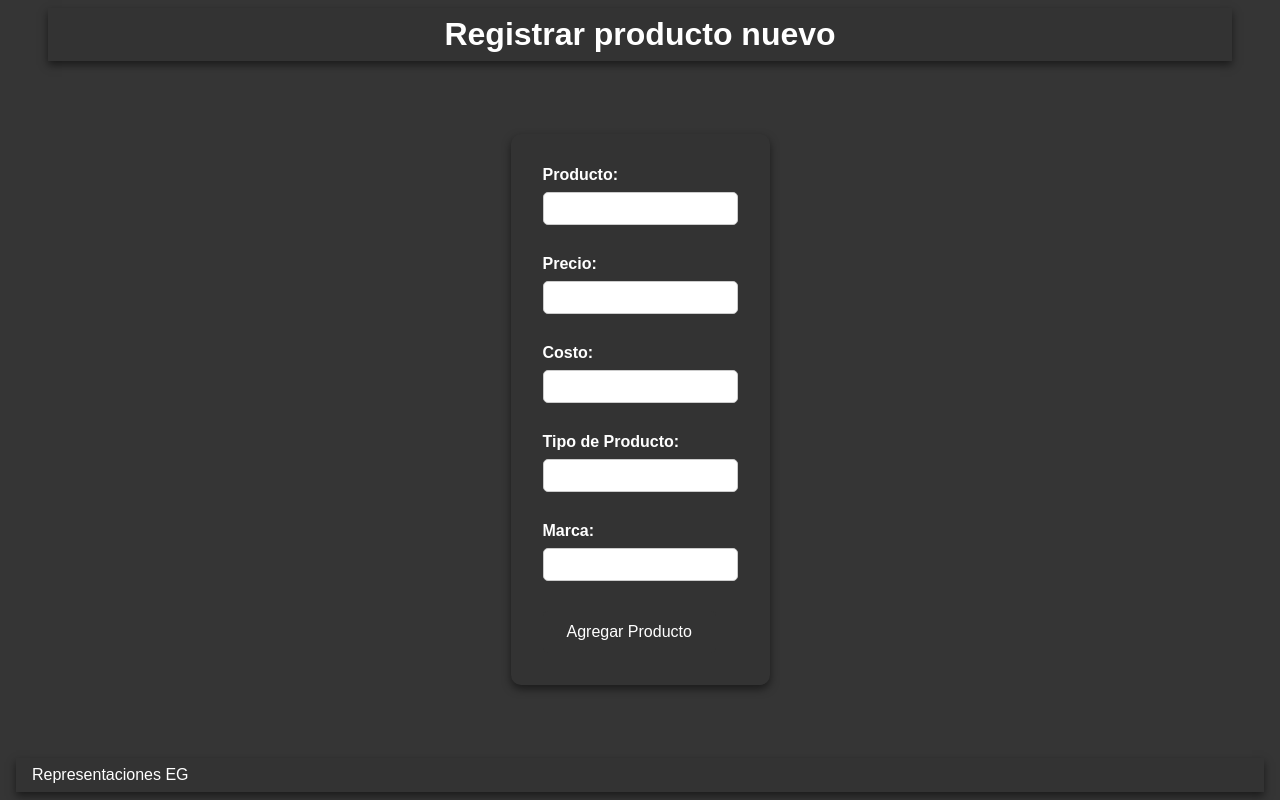
After one commit to adrianescalona228/interfaz-web, a Flask app: page /registrar_producto_nuevo/registrar_producto_nuevo in a window 1280 px wide. The commit adds this page. Run offline with Flask 3, Linux system fonts and the light colour scheme; some libraries are stand-ins or nearby versions.

Commit message:
nueva funcionalidad: agregar una entrada nueva de producto al inventario

```diff
--- a/routes/inventario/inventario.py
+++ b/routes/inventario/inventario.py
@@ -1,9 +1,11 @@
 #routes/compras/compras.py
 from flask import Blueprint, render_template
 from .subfunciones.ver_inventario import ver_inventario_bp
+from .subfunciones.registar_producto_nuevo import registrar_producto_nuevo_bp
 
 inventario_bp = Blueprint('inventario', __name__)
 inventario_bp.register_blueprint(ver_inventario_bp, url_prefix='/ver_inventario')
+inventario_bp.register_blueprint(registrar_producto_nuevo_bp, url_prefix='/registrar_producto_nuevo')
 
 @inventario_bp.route('/inventario')
 def inventario():
--- /dev/null
+++ b/routes/inventario/subfunciones/registar_producto_nuevo.py
@@ -0,0 +1,53 @@
+# routes/registrar_producto_nuevo.py
+import sqlite3
+from flask import Blueprint, render_template, request, jsonify, redirect, url_for, flash
+from ...database import get_db
+
+registrar_producto_nuevo_bp = Blueprint('registrar_producto_nuevo', __name__)
+
+@registrar_producto_nuevo_bp.route('/registrar_producto_nuevo')
+def registrar_producto_nuevo():
+    print('hola estoy dentro de reistrar producto nuevo')
+    return render_template('/inventario/registrar_producto_nuevo.html')
+
+@registrar_producto_nuevo_bp.route('/guardar_producto', methods=['POST'])
+def guardar_producto():
+    data = request.json
+    print(f'Datos recibidos: {data}')
+
+    # Extraer los campos del producto desde el JSON recibido
+    producto = data.get('producto')
+    cantidad = 0
+    precio = float(data.get('precio'))
+    costo = float(data.get('costo'))
+    tipo_de_producto = data.get('tipo_de_producto', '')
+    marca = data.get('marca', '')
+
+    print(f'Producto: {producto}')
+    print(f'Cantidad: {cantidad}')
+    print(f'Precio: {precio}')
+    print(f'Costo: {costo}')
+    print(f'Tipo de Producto: {tipo_de_producto}')
+    print(f'Marca: {marca}')
+
+    # Validación simple
+    if precio <= 0 or costo <= 0:
+        return jsonify({'success': False, 'message': 'Faltan campos obligatorios o valores incorrectos'}), 400
+
+    try:
+        db = get_db()
+        cursor = db.cursor()
+
+        # Insertar los datos en la tabla inventario
+        cursor.execute('''
+            INSERT INTO inventario (PRODUCTO, CANTIDAD, PRECIO, COSTO, TIPO_DE_PRODUCTO, MARCA)
+            VALUES (?, ?, ?, ?, ?, ?)
+        ''', (producto, cantidad, precio, costo, tipo_de_producto, marca))
+
+        db.commit()  # Confirmar la transacción
+        cursor.close()
+
+        return jsonify({'success': True, 'message': 'Producto agregado exitosamente'}), 201
+    except Exception as e:
+        print(f'Error al intentar guardar el producto: {e}')
+        return jsonify({'success': False, 'message': 'Error al agregar el producto'}), 500
--- /dev/null
+++ b/static/js/inventario/agregar_producto_nuevo.js
@@ -0,0 +1,42 @@
+document.addEventListener('DOMContentLoaded', function() {
+    const formInventario = document.querySelector('#producto-form');
+
+    formInventario.addEventListener('submit', function(event) {
+        event.preventDefault(); // Evita el envío tradicional del formulario
+
+        // Verifica si el formulario es válido
+        if (formInventario.checkValidity()) {
+            // Obtén los datos del formulario
+            const formData = new FormData(formInventario);
+            const data = Object.fromEntries(formData.entries());
+
+            console.log(data)
+
+            // Enviar datos al backend usando fetch
+            fetch('/registrar_producto_nuevo/guardar_producto', {
+                method: 'POST',
+                headers: {
+                    'Content-Type': 'application/json'
+                },
+                body: JSON.stringify(data)
+            })
+            .then(response => response.json())
+            .then(data => {
+                if (data.success) {
+                    // Opcional: Vaciar el formulario
+                    formInventario.reset();
+                    console.log(data.message);
+                } else {
+                    alert('Error al agregar producto: ' + data.message);
+                }
+            })
+            .catch(error => {
+                console.error('Error:', error);
+                alert('Ocurrió un error al enviar los datos');
+            });
+        } else {
+            // Manejo si el formulario no es válido
+            formInventario.reportValidity(); // Muestra los errores de validación
+        }
+    });
+});
--- a/templates/index.html
+++ b/templates/index.html
@@ -24,7 +24,7 @@
                 <!-- <img src="/static/icons/clientes.svg" alt="Clientes"> -->
                 <h2>Clientes</h2>
             </a>
-            <a href="{{ url_for('inventario.ver_inventario.ver_inventario') }}" class="tarjeta inventario">
+            <a href="{{ url_for('inventario.inventario') }}" class="tarjeta inventario">
                 <!-- <img src="/static/icons/inventario.svg" alt="Inventario"> -->
                 <h2>Inventario</h2>
             </a>
--- a/templates/inventario/inventario.html
+++ b/templates/inventario/inventario.html
@@ -15,6 +15,9 @@
             <a href="{{ url_for('inventario.ver_inventario.ver_inventario') }}" class="tarjeta inventario">
                 <h2>Ver inventario</h2>
             </a>
+            <a href="{{ url_for('inventario.registrar_producto_nuevo.registrar_producto_nuevo') }}" class="tarjeta inventario">
+                <h2>Registrar producto nuevo</h2>
+            </a>
         </div>
     </main>
     <footer>
--- /dev/null
+++ b/templates/inventario/registrar_producto_nuevo.html
@@ -0,0 +1,41 @@
+<!-- Archivo: templates/regisstrar_producto_nuevo.html -->
+<!DOCTYPE html>
+<html lang="es">
+<head>
+    <meta charset="UTF-8">
+    <meta name="viewport" content="width=device-width, initial-scale=1.0">
+    <title>Registrar producto nuevo</title>
+    <script src="https://code.jquery.com/jquery-3.6.0.min.js"></script>
+    <link rel="stylesheet" href="//code.jquery.com/ui/1.12.1/themes/base/jquery-ui.css">
+    <script src="https://code.jquery.com/ui/1.12.1/jquery-ui.js"></script>
+    <link rel="stylesheet" href="/static/css/global/style.css">
+</head>
+<body>
+    <header>
+        <h1 class="titulo_principal">Registrar producto nuevo</h1>
+    </header>
+    <main>
+        <form id="producto-form">
+            <label for="producto">Producto:</label>
+            <input type="text" id="producto" name="producto" required><br><br>
+
+            <label for="precio">Precio:</label>
+            <input type="text" step="0.01" id="precio" name="precio" required><br><br>
+
+            <label for="costo">Costo:</label>
+            <input type="text" step="0.01" id="costo" name="costo" required><br><br>
+
+            <label for="tipo_de_producto">Tipo de Producto:</label>
+            <input type="text" id="tipo_de_producto" name="tipo_de_producto"><br><br>
+
+            <label for="marca">Marca:</label>
+            <input type="text" id="marca" name="marca"><br><br>
+
+            <input type="submit" id="agregar_producto" value="Agregar Producto">
+        </form>
+    </main>
+    <footer>
+        <span>Representaciones EG</span>
+    </footer>
+    <script src="{{ url_for('static', filename='/js/inventario/agregar_producto_nuevo.js') }}"></script>
+</body>
```
